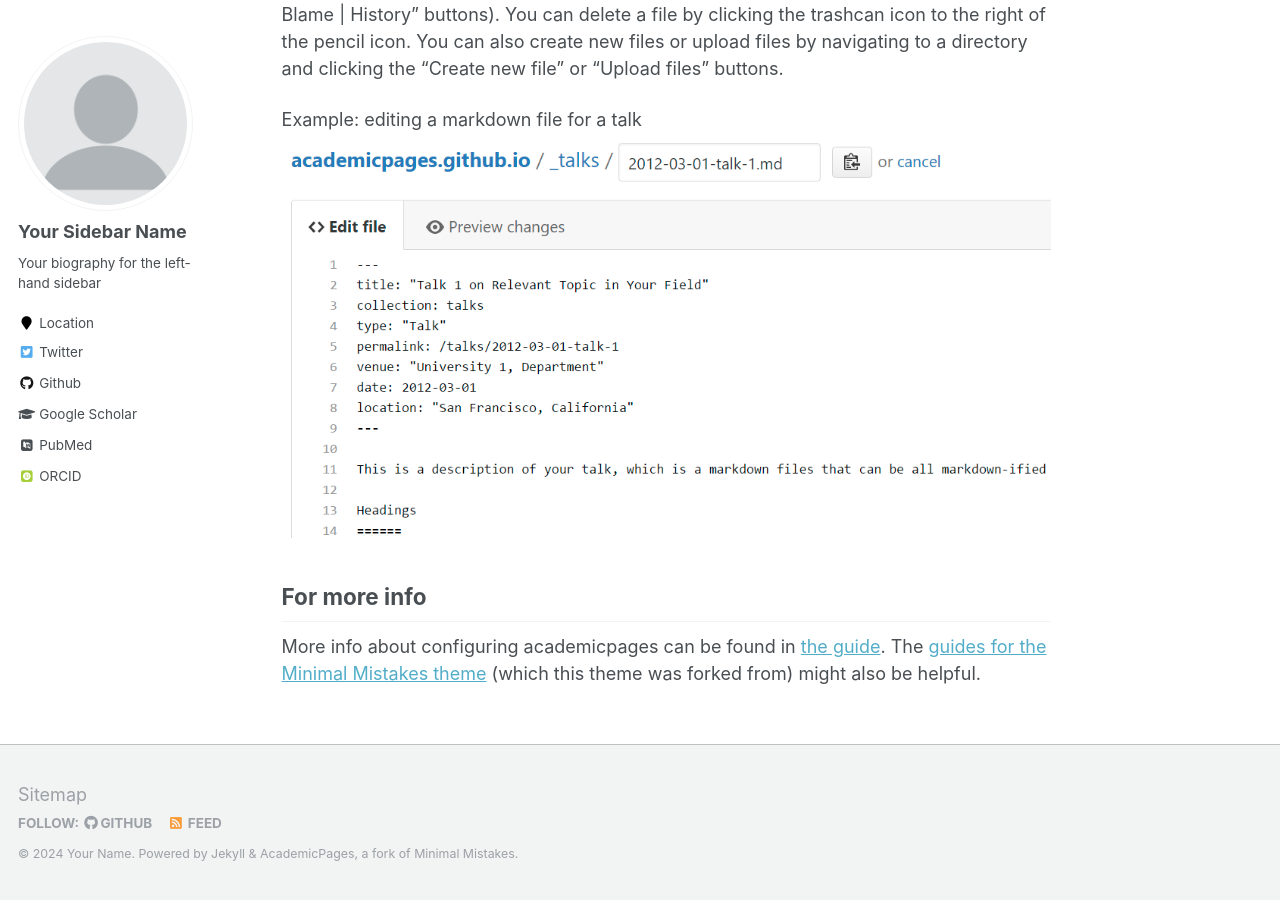
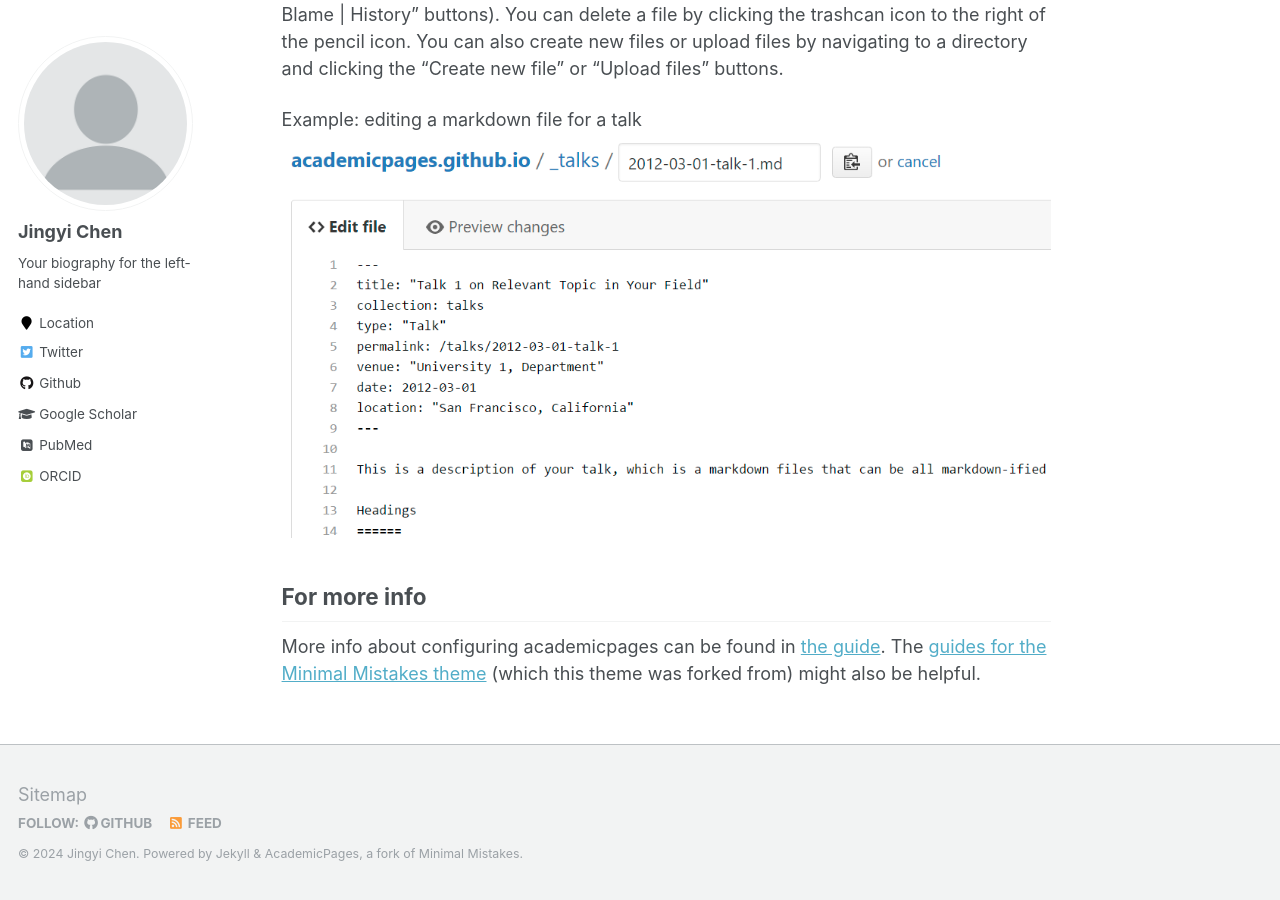
Before and after one commit to Jingyi-Chen/jingyi-chen.github.io, a Jekyll site: the page built from _pages/about.md, in a window 1280 px wide and 900 px high, scrolled down 2463 px. Built offline with Jekyll 4.4.1, drawn with Linux system fonts in a browser that asks for light colours; some web fonts are replaced; some of the changed text lies outside the part shown.

Commit message:
Update _config.yml

```diff
--- a/_config.yml
+++ b/_config.yml
@@ -7,13 +7,13 @@
 
 # Site Settings
 locale                   : "en-US"
-title                    : "Your Name / Site Title"
+title                    : "Homepage"
 title_separator          : "-"
-name                     : &name "Your Name"
-description              : &description "personal description"
-url                      : https://academicpages.github.io # the base hostname & protocol for your site e.g. "https://mmistakes.github.io"
+name                     : &name "Jingyi Chen"
+description              : &description "Earth Scientist"
+url                      : https://jingyi-chen.github.io # the base hostname & protocol for your site e.g. "https://mmistakes.github.io"
 baseurl                  : "" # the subpath of your site, e.g. "/blog"
-repository               : "academicpages/academicpages.github.io"
+repository               : "jingyi-chen/academicpages.github.io"
 teaser                   :  # filename of teaser fallback teaser image placed in /images/, .e.g. "500x300.png"
 breadcrumbs              : false # true, false (default)
 words_per_minute         : 160
@@ -80,7 +80,7 @@ analytics:
 
 # Site Author
 author:
-  name             : "Your Sidebar Name"
+  name             : "Jingyi Chen"
   avatar           : "profile.png"
   bio              : "Your biography for the left-hand sidebar"
   pronouns         : # example: "she/her"
```
